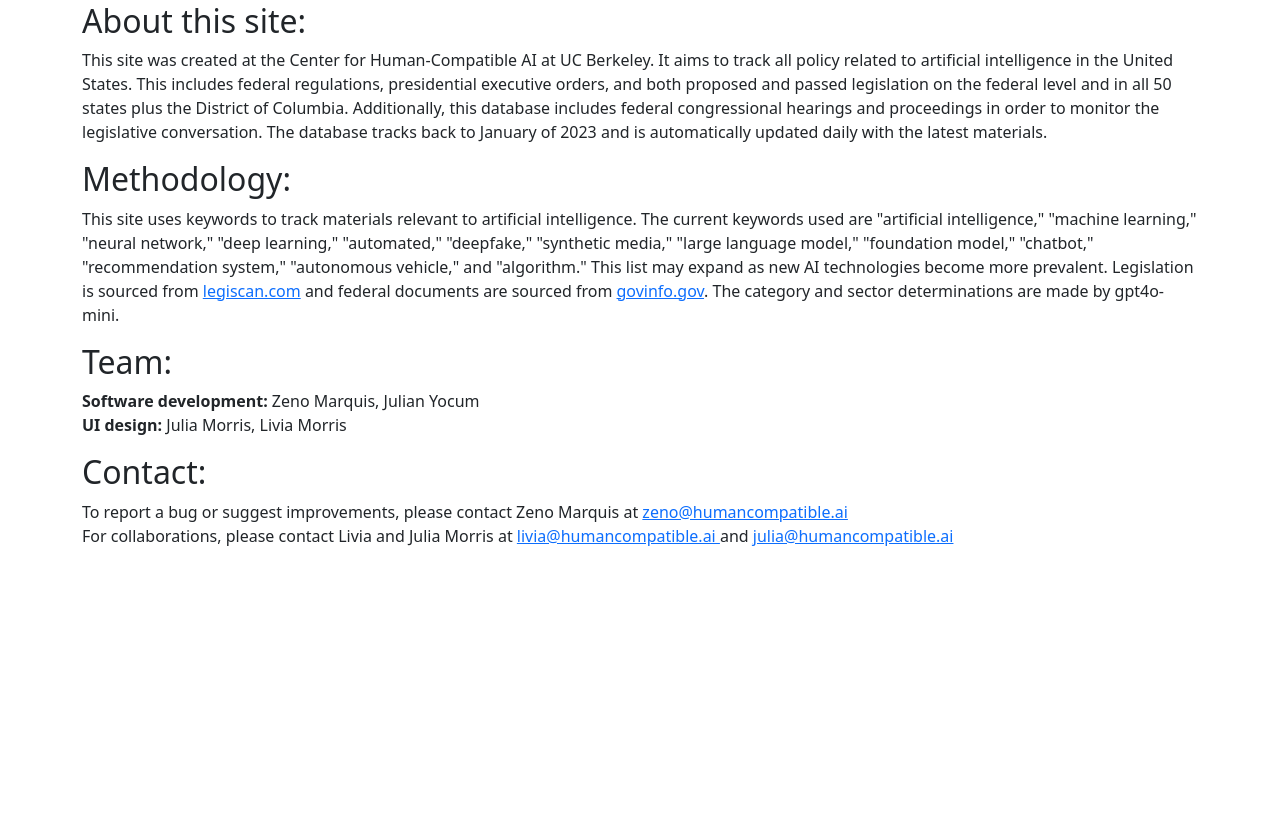
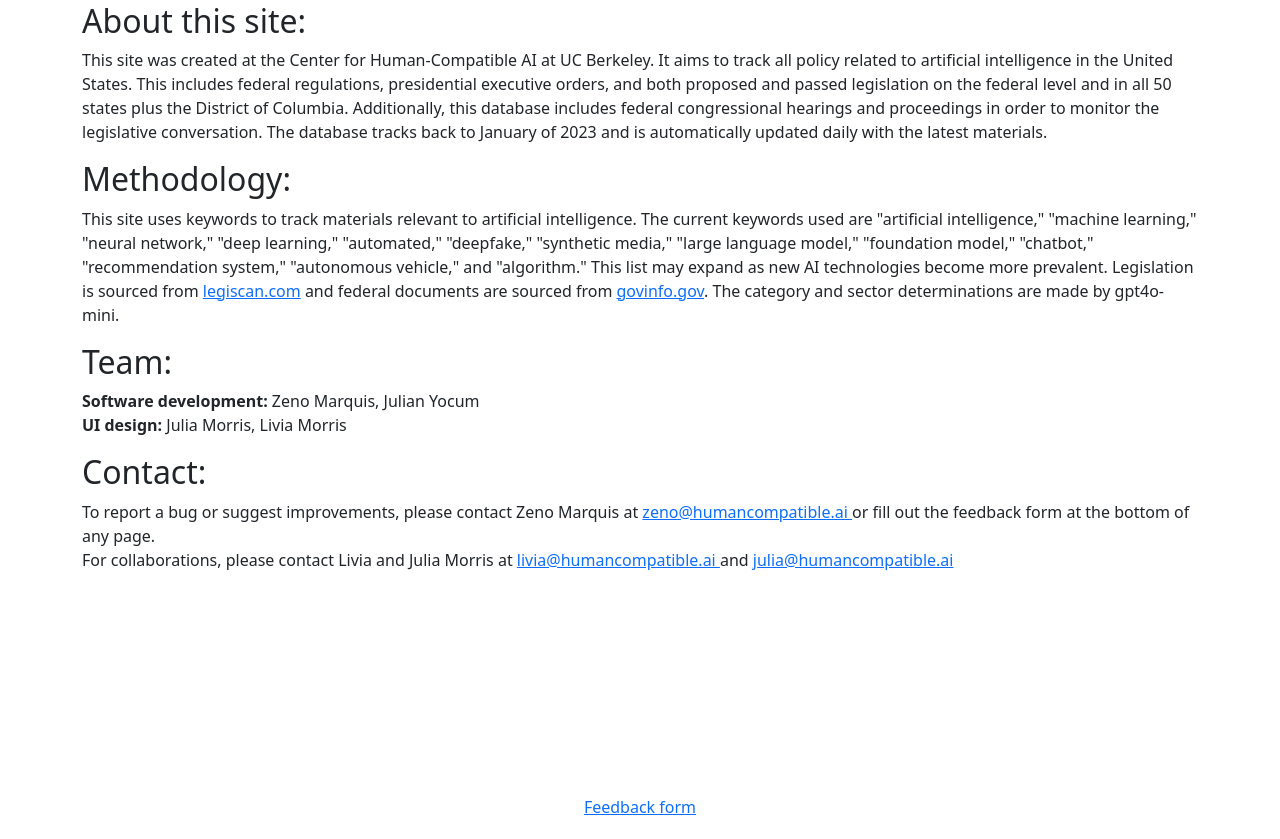
Before and after one commit to zmarquis13/ai_policy_database, a Django app: template private/site/billscraper/search/templates/search/about.html in a window 1280 px wide. Shown: the part 97-936 px from the top of the page. Before the commit the page ends 643 px from the top, so only its background shows below. Run offline with Django 3.2, Linux system fonts and the light colour scheme; the template is opened without the code that fills it, so the values that code supplies are empty.

Commit message:
added feedback form to base.html and styled to accomodate it

```diff
--- a/private/site/billscraper/search/search/style.css
+++ b/private/site/billscraper/search/search/style.css
@@ -39,6 +39,7 @@ html, body{
 
 .homepage-buttons{
   display: flexbox;
+  margin-bottom: 35%;
 }
 
 .wide-button {
@@ -261,3 +262,7 @@ input[type='checkbox'] {
   margin-top: 20px;
   padding-bottom: 100px;
 }
+
+.about-content {
+  margin-bottom: 20%;
+}
--- a/private/site/billscraper/search/static/search/style.css
+++ b/private/site/billscraper/search/static/search/style.css
@@ -39,6 +39,7 @@ html, body{
 
 .homepage-buttons{
   display: flexbox;
+  margin-bottom: 35%;
 }
 
 .wide-button {
@@ -261,3 +262,7 @@ input[type='checkbox'] {
   margin-top: 20px;
   padding-bottom: 100px;
 }
+
+.about-content {
+  margin-bottom: 20%;
+}
--- a/private/site/billscraper/search/templates/search/about.html
+++ b/private/site/billscraper/search/templates/search/about.html
@@ -18,7 +18,7 @@
 
 <link rel="stylesheet" href="{% static 'search/style.css' %}">
 
-    <div>
+    <div class="about-content">
         <h2> About this site: </h2>
             <p> This site was created at the Center for Human-Compatible AI at UC Berkeley. It aims to track all policy related to artificial intelligence in the United States. This includes federal regulations, presidential executive orders, and both proposed and passed legislation on the federal level and in all 50 states plus the District of Columbia. Additionally, this database includes federal congressional hearings and proceedings in order to monitor the legislative conversation. The database tracks back to January of 2023 and is automatically updated daily with the latest materials. </p>
         <h2> Methodology: </h2>
@@ -30,7 +30,7 @@
             </p>
         <h2> Contact: </h2>
             <!--clicking on emails brings up email-->
-            <p>To report a bug or suggest improvements, please contact Zeno Marquis at <a href= "mailto: zeno@humancompatible.ai"> zeno@humancompatible.ai </a><br>
+            <p>To report a bug or suggest improvements, please contact Zeno Marquis at <a href= "mailto: zeno@humancompatible.ai"> zeno@humancompatible.ai </a> or fill out the feedback form at the bottom of any page.<br>
             For collaborations, please contact Livia and Julia Morris at <a href= "mailto: livia@humancompatible.ai"> livia@humancompatible.ai </a> and <a href= "mailto: julia@humancompatible.ai"> julia@humancompatible.ai </a></p>
     </div>
 {% endblock %}
--- a/private/site/billscraper/search/templates/search/base.html
+++ b/private/site/billscraper/search/templates/search/base.html
@@ -24,6 +24,9 @@
 
         {% endblock %}
     </div>
+
+    <a href="https://forms.gle/MLc6xK4QJrq9odQS8" style="display: block; text-align: center; margin-top: 20px; padding-bottom: 20px;">Feedback form</a>
+
     <!-- Optional JavaScript; choose one of the two! -->
 
     <!-- Option 1: Bootstrap Bundle with Popper -->
```
